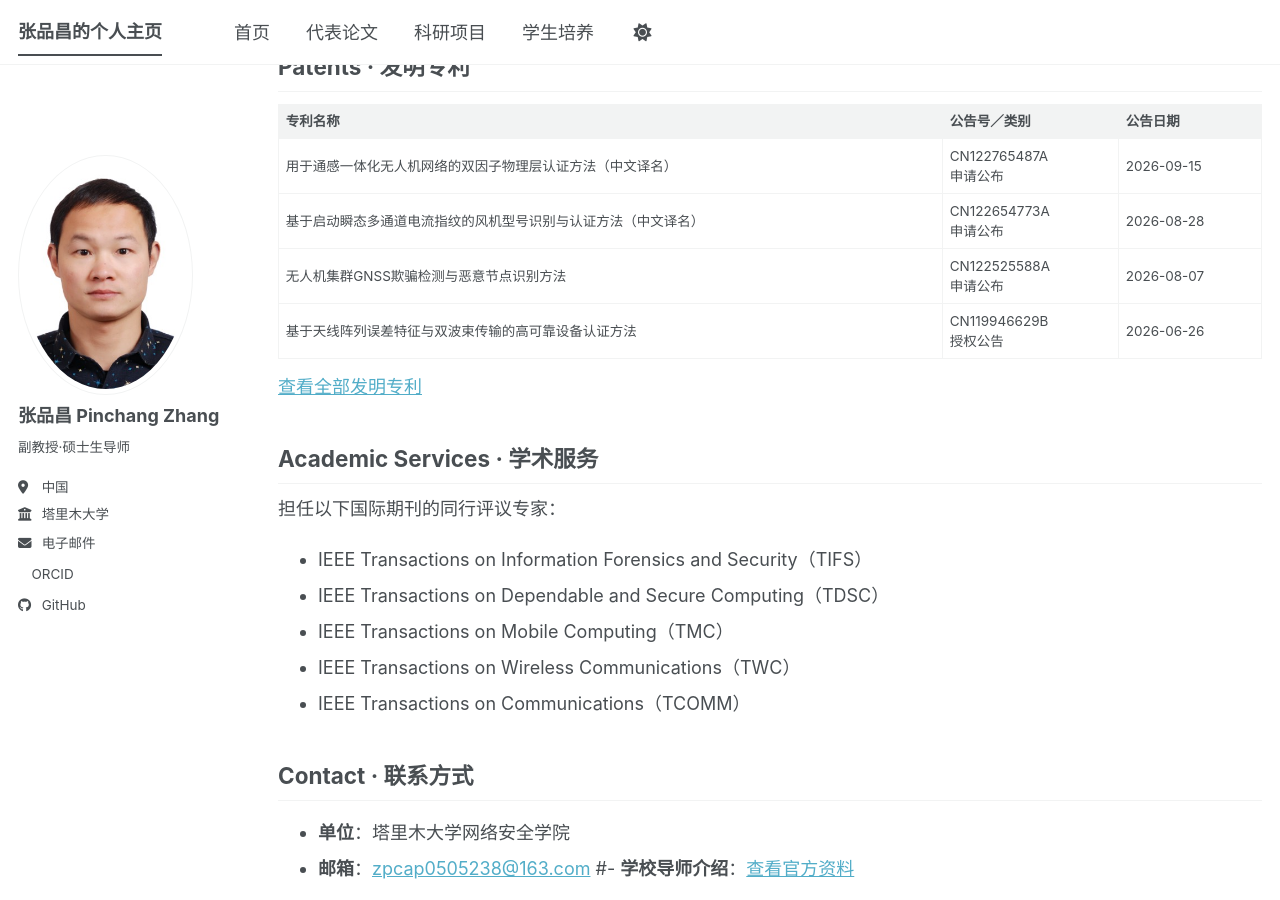
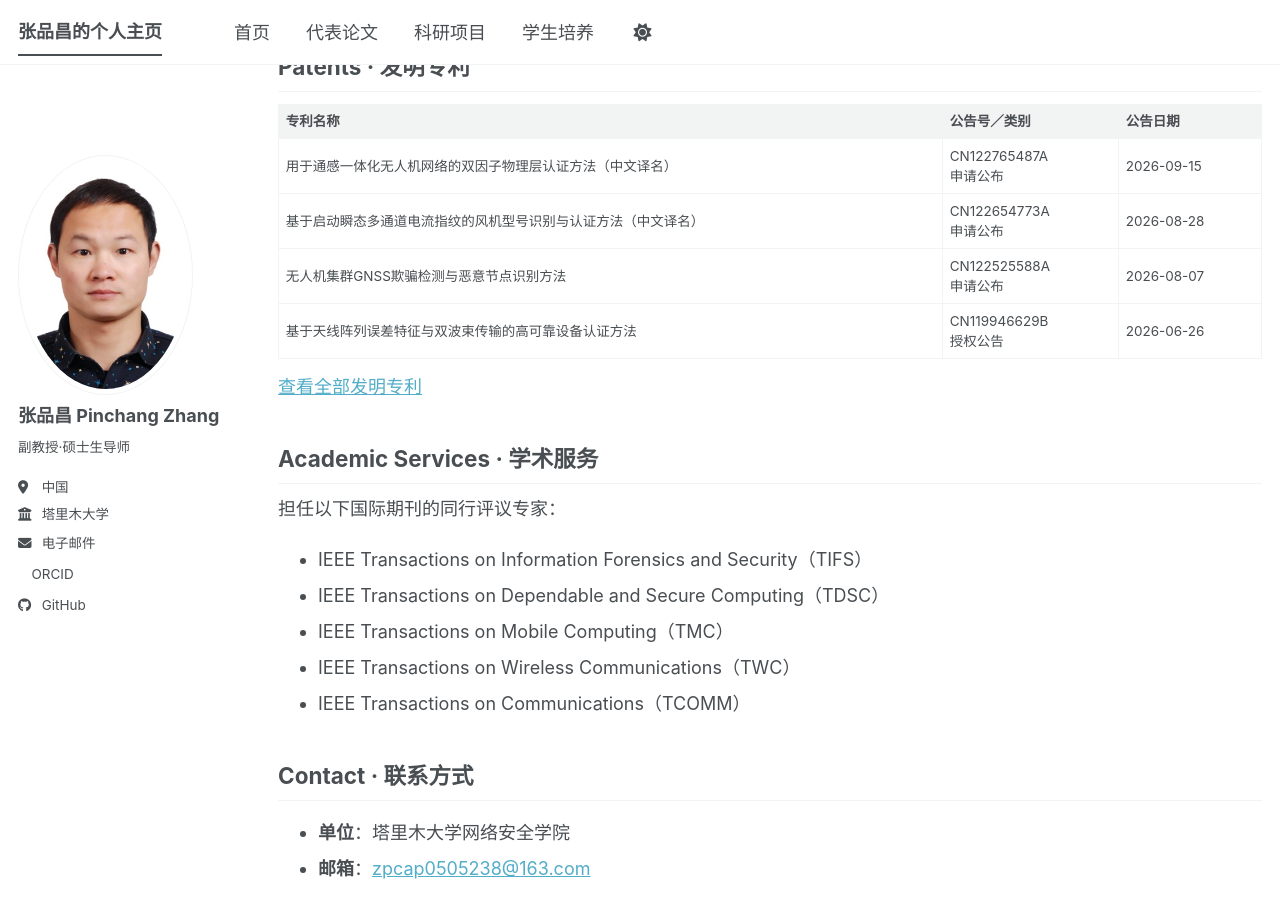
Before and after one commit to mrwx481/MRWX481.github.io, a Jekyll site: the page built from _pages/about.md, in a window 1280 px wide and 900 px high, scrolled down 3568 px. Built offline with Jekyll 4.4.1, drawn with Linux system fonts in a browser that asks for light colours; a script bundle is joined from its source files by our own code; a style sheet for code colours, icons or effects is not loaded.

Commit message:
Update about.md

```diff
--- a/_pages/about.md
+++ b/_pages/about.md
@@ -79,4 +79,4 @@ author_profile: true
 
 - **单位**：塔里木大学网络安全学院
 - **邮箱**：[zpcap0505238@163.com](mailto:zpcap0505238@163.com)
-#- **学校导师介绍**：[查看官方资料](https://yjs.njupt.edu.cn/dsgl/nocontrol/college/dsfcxq.htm?dsJbxxId=5f7c36e3d66343f289fad11fa9798226)
+<!-- - **学校导师介绍**：[查看官方资料](https://yjs.njupt.edu.cn/dsgl/nocontrol/college/dsfcxq.htm?dsJbxxId=5f7c36e3d66343f289fad11fa9798226)-->
```
